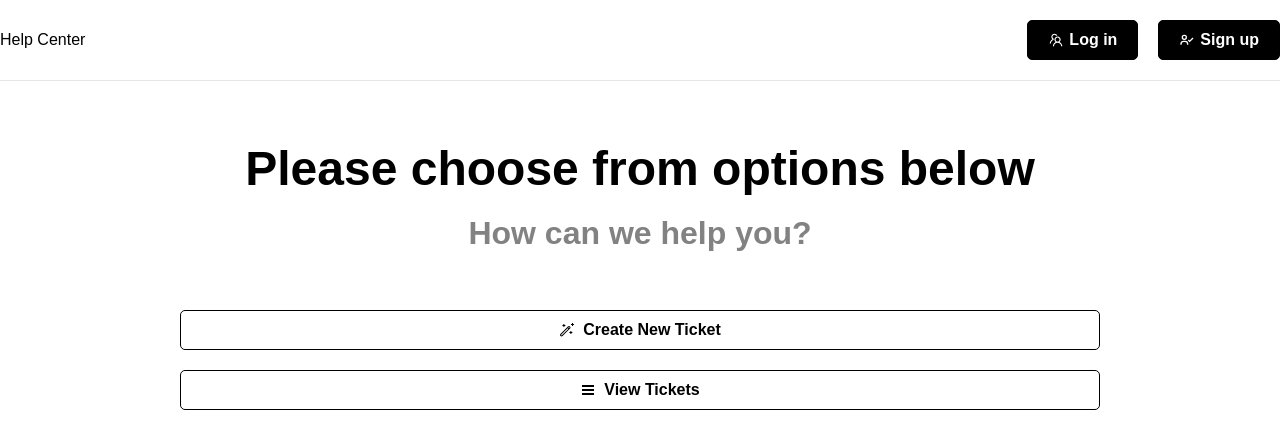
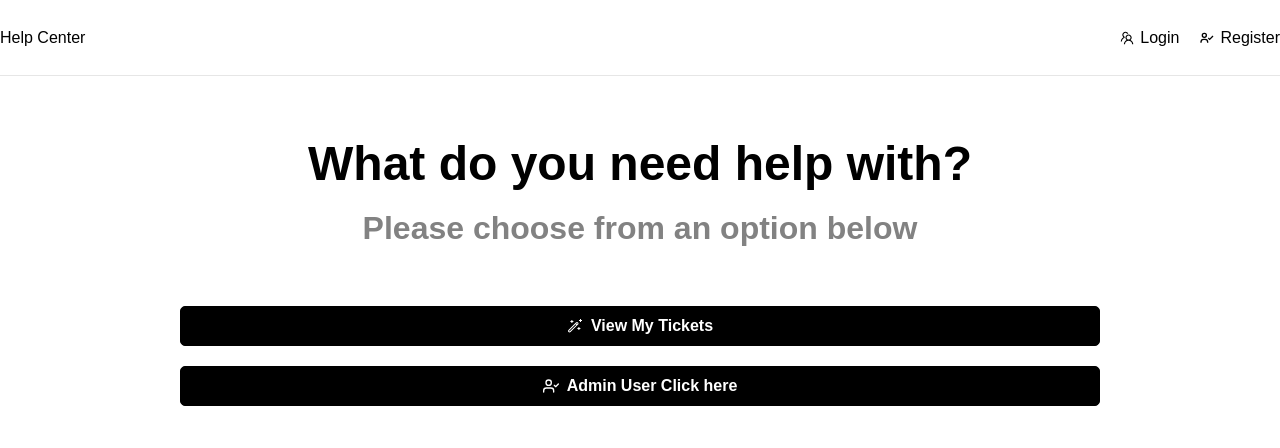
Before and after one commit to Zhongqi0402/Digital_Support_Center, a React (Create React App) app in the folder frontend/: page / in a window 1280 px wide. Shown: the top 448 px of the page. Built offline with nearby package versions, Linux system fonts and the light colour scheme.

Commit message:
log in, log out added

```diff
--- a/frontend/src/App.tsx
+++ b/frontend/src/App.tsx
@@ -5,6 +5,8 @@ import Home from './pages/Home'
 import Header from './components/header';
 import Login from './pages/login'
 import Register from './pages/register';
+import { ToastContainer } from 'react-toastify';
+import 'react-toastify/dist/ReactToastify.css'
 
 function App() {
   return (
@@ -19,6 +21,7 @@ function App() {
             </Routes>
           </div>
       </Router>
+      <ToastContainer />
     </>
   );
 }
--- a/frontend/src/components/header.tsx
+++ b/frontend/src/components/header.tsx
@@ -1,8 +1,22 @@
 import React, { FC } from 'react';
-import { Link } from 'react-router-dom'
 import { AiOutlineTeam } from "react-icons/ai";
 import { BiUserCheck } from "react-icons/bi";
+import { useSelector, useDispatch } from 'react-redux'
+import { Link, useNavigate } from 'react-router-dom'
+import { logout, reset } from '../features/auth/authSlice'
+import { CgPlayForwards } from "react-icons/cg";
+
+
 const Header: FC<any> = () => {
+    const { user } = useSelector((state: any) => state.auth)
+    const navigate = useNavigate()
+    const dispatch: any = useDispatch()
+    const onLogout = () => {
+        dispatch(logout())
+        dispatch(reset())
+        navigate('/')
+    }
+
     return (
         <>
             <header className='header'>
@@ -10,21 +24,28 @@ const Header: FC<any> = () => {
                     <Link to='/'>Help Center</Link>
                 </div>
                 <ul>
+                    {user ? (
+                            <li>
+                                <button className='btn' onClick={onLogout}>
+                                    <CgPlayForwards /> Logout
+                                </button>
+                            </li>
+                            ) : (
+                            <>
                                 <li>
                                     <Link to='/login'>
-                        <button className='btn'>
-                                <AiOutlineTeam /> Log in
-                        </button>
+                                    <AiOutlineTeam /> Login
                                     </Link>
-
                                 </li>
                                 <li>
                                     <Link to='/register'>
-                        <button className='btn'>
-                                <BiUserCheck /> Sign up
-                        </button>
+                                    <BiUserCheck /> Register
                                     </Link>
                                 </li>
+
+                            </>
+                    )}
+
                 </ul>
             </header>
 
--- a/frontend/src/features/auth/authService.ts
+++ b/frontend/src/features/auth/authService.ts
@@ -13,22 +13,22 @@ const register = async (userData: any) => {
 }
 
 // // Login user
-// const login = async (userData) => {
-//   const response = await axios.post(API_URL + 'login', userData)
+const login = async (userData: any) => {
+  const response = await axios.post(API_URL + 'login', userData)
 
-//   if (response.data) {
-//     localStorage.setItem('user', JSON.stringify(response.data))
-//   }
-//   return response.data
-// }
+  if (response.data) {
+    localStorage.setItem('user', JSON.stringify(response.data))
+  }
+  return response.data
+}
 
 // // Logout user
-// const logout = () => localStorage.removeItem('user')
+const logout = () => localStorage.removeItem('user')
 
 const authService = {
   register,
-//   logout,
-//   login,
+  logout,
+  login,
 }
 
 export default authService
--- a/frontend/src/features/auth/authSlice.ts
+++ b/frontend/src/features/auth/authSlice.ts
@@ -30,28 +30,28 @@ export const register = createAsyncThunk(
 )
 
 // log in an user
-// export const login = createAsyncThunk(
-//     'auth/login',
-//     async (user, thunkAPI) => {
-//         try {
-//             return await authService.login(user)
-//         } catch (error) {
-//             const message =
-//                 (error.response &&
-//                 error.response.data &&
-//                 error.response.data.message) ||
-//                 error.message ||
-//                 error.toString()
+export const login = createAsyncThunk(
+    'auth/login',
+    async (user: any, thunkAPI: any) => {
+        try {
+            return await authService.login(user)
+        } catch (error: any) {
+            const message =
+                (error.response &&
+                error.response.data &&
+                error.response.data.message) ||
+                error.message ||
+                error.toString()
 
-//             return thunkAPI.rejectWithValue(message)
-//         }
-//     }
-// )
+            return thunkAPI.rejectWithValue(message)
+        }
+    }
+)
 
 // Logout user
-// export const logout = createAsyncThunk('auth/logout', async () => {
-//     await authService.logout()
-// })
+export const logout = createAsyncThunk('auth/logout', async () => {
+    await authService.logout()
+})
 
 export const authSlice = createSlice({
     name: 'auth',
@@ -80,23 +80,23 @@ export const authSlice = createSlice({
           state.message = action.payload
           state.user = null
         })
-        // .addCase(login.pending, (state) => {
-        //   state.isLoading = true
-        // })
-        // .addCase(login.fulfilled, (state, action) => {
-        //   state.isLoading = false
-        //   state.isSuccess = true
-        //   state.user = action.payload
-        // })
-        // .addCase(login.rejected, (state, action) => {
-        //   state.isLoading = false
-        //   state.isError = true
-        //   state.message = action.payload
-        //   state.user = null
-        // })
-        // .addCase(logout.fulfilled, (state) => {
-        //   state.user = null
-        // })
+        .addCase(login.pending, (state: any) => {
+          state.isLoading = true
+        })
+        .addCase(login.fulfilled, (state: any, action: any) => {
+          state.isLoading = false
+          state.isSuccess = true
+          state.user = action.payload
+        })
+        .addCase(login.rejected, (state: any, action: any) => {
+          state.isLoading = false
+          state.isError = true
+          state.message = action.payload
+          state.user = null
+        })
+        .addCase(logout.fulfilled, (state) => {
+          state.user = null
+        })
     },
 })
 
--- a/frontend/src/pages/Home.tsx
+++ b/frontend/src/pages/Home.tsx
@@ -1,25 +1,36 @@
-import React, { FC } from 'react';
+import { FC } from 'react';
 import { VscThreeBars, VscWand } from "react-icons/vsc";
+import { FiUserCheck } from "react-icons/fi";
 import { Link } from 'react-router-dom'
+import { useSelector } from 'react-redux'
+
 
 const Home: FC<any> = () => {
+  const { user } = useSelector( ( state: any ) => state.auth )
+
+  let message = user && user.isAdmin ? "View All Tickets" : 'View My Tickets'
+
   return (
     <>
-        <section className='heading'>
-            <h1>Please choose from options below</h1>
-            <p>How can we help you?</p>
+      {!user || !user.isAdmin ? <section className='heading'>
+        <h1>What do you need help with?</h1>
+        <p>Please choose from an option below</p>
+      </section> :
+      <h1>Move your ass and help your customers</h1>}
 
-        </section>
-        <Link to='/' className='btn btn-reverse btn-block'>
-            <VscWand /> Create New Ticket
+      {( user && !user.isAdmin ) && <Link to='/new-ticket' className='btn btn-reverse btn-block'>
+        <VscThreeBars /> Create New Ticket
+      </Link>}
 
-        </Link>
+      {<Link to={!user ? '/login' : '/tickets'} className='btn btn-block'>
+        <VscWand /> { message }
+      </Link>}
 
-        <Link to='/' className='btn btn-reverse btn-block'>
-            <VscThreeBars /> View Tickets
 
-        </Link>
 
+      {<Link to={user && user.isAdmin ? '/admin/tickets' : '/tickets'} className='btn btn-block'>
+        <FiUserCheck /> Admin User Click here
+      </Link>}
     </>
   );
 };
--- a/frontend/src/pages/login.tsx
+++ b/frontend/src/pages/login.tsx
@@ -3,24 +3,60 @@ import { Link } from 'react-router-dom'
 import { AiOutlineSend } from "react-icons/ai";
 import { useState, useEffect} from 'react'
 import { useSelector, useDispatch } from 'react-redux'
+import { login, reset } from '../features/auth/authSlice'
+import { useNavigate } from 'react-router-dom'
+import { toast } from 'react-toastify'
+
 const Login: FC<any> = () => {
     const [formData, setFormData] = useState({
         email: '',
         password: '',
     })
 
-
+    const dispatch: any = useDispatch()
+    const navigate = useNavigate()
 
     const { email, password } = formData
-    const onSubmit = () => {
+    const onSubmit = (e: any) => {
+        e.preventDefault()
 
+        const userData = {
+            email,
+            password,
         }
+
+        dispatch(login(userData))
+    }
+
     const onChange = (e: any) => {
         setFormData((prevState) => ({
           ...prevState,
           [e.target.name]: e.target.value,
         }))
     }
+
+    const { user, isLoading, isError, isSuccess, message } = useSelector(
+        (state: any) => state.auth
+    )
+
+    useEffect(() => {
+        console.log("here", isError)
+        if (isError) {
+          toast.error(message)
+        }
+
+        // Redirect when logged in
+        if (isSuccess || user) {
+          if ( user.isAdmin ) {
+            navigate('/admin/tickets')
+          } else {
+            navigate('/')
+          }
+        }
+
+        dispatch(reset())
+    }, [isError, isSuccess, user, message, navigate, dispatch])
+
     return (
         <>
         <section className='heading'>
```
Lines whose indentation alone changed are shown as unchanged.
